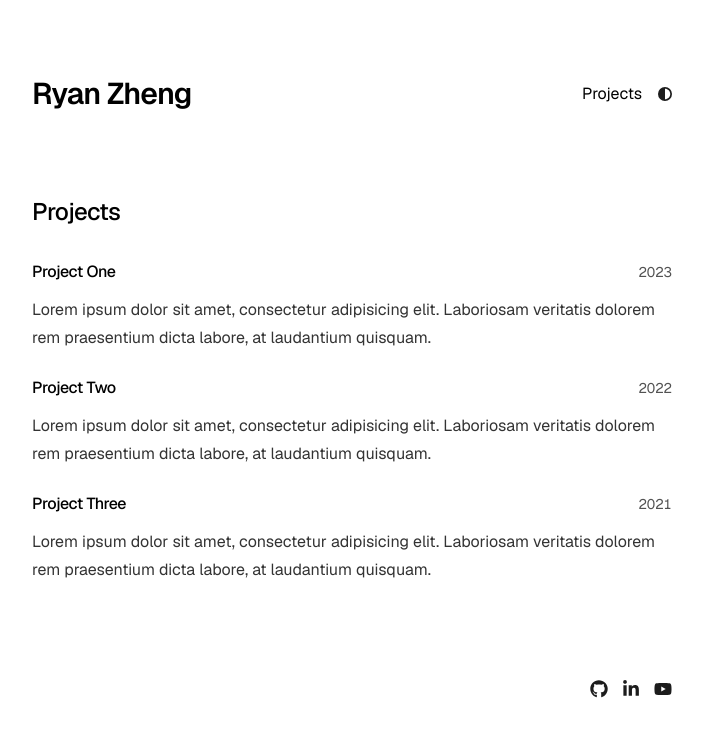
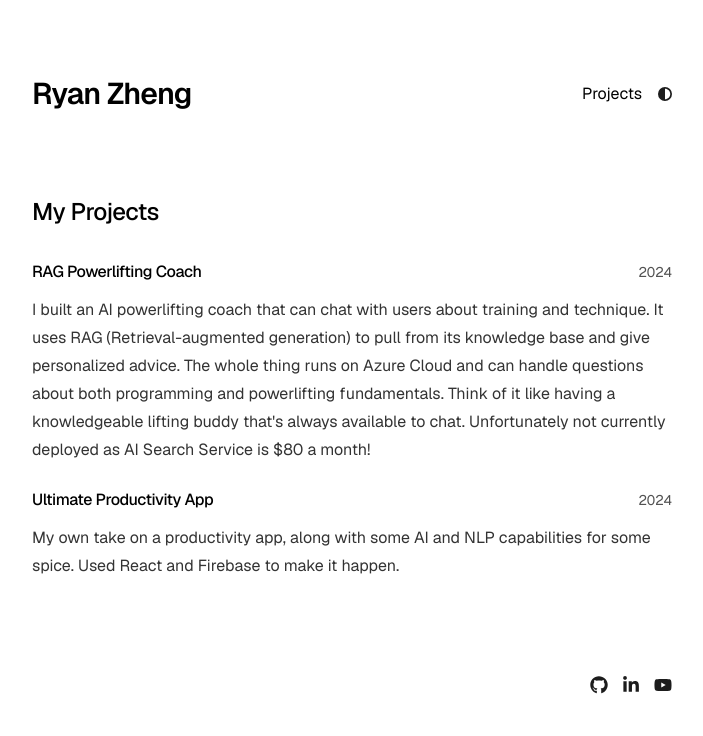
Before and after one commit to ryanjzheng/portfolio, a Next.js app: page /projects in a window 1280 px wide. Shown: the top 736 px of the page, without its empty margins (288-991 px from the left). Built offline with nearby package versions, Linux system fonts and the light colour scheme.

Commit message:
added projects

```diff
--- a/app/page.tsx
+++ b/app/page.tsx
@@ -17,17 +17,13 @@ export default function Page() {
       </a>
 
       <h1 className="mb-8 text-2xl font-medium tracking-tight">
-        Welcome to my digital plot of land ...
+        Welcome to my corner of the internet ...
       </h1>
 
       <div className="prose prose-neutral dark:prose-invert">
         <p>
-          Fourth year student at the University of Maryland studying computer science,
+          I'm a fourth year student at the University of Maryland studying computer science,
           with a deep passion for full stack software engineering.
-        </p>
-        <p>
-          When I'm not coding, you'll find me at the gym - I'm always eager to discuss
-          anything lifting-related, whether it's powerlifting or bodybuilding.
         </p>
         <p>
           Check out my projects and experience to see what I've been working on,
--- a/app/projects/page.tsx
+++ b/app/projects/page.tsx
@@ -10,7 +10,7 @@ export const metadata: Metadata = {
 export default function Projects() {
   return (
     <section>
-      <h1 className="mb-8 text-2xl font-medium tracking-tight">Projects</h1>
+      <h1 className="mb-8 text-2xl font-medium tracking-tight">My Projects</h1>
       <div className="space-y-6">
         {projects.map((project, index) => (
           <a
--- a/app/projects/project-data.tsx
+++ b/app/projects/project-data.tsx
@@ -7,24 +7,17 @@ export interface Project {
 
 export const projects: Project[] = [
   {
-    title: "Project One",
-    year: 2023,
+    title: "RAG Powerlifting Coach",
+    year: 2024,
     description:
-      "Lorem ipsum dolor sit amet, consectetur adipisicing elit. Laboriosam veritatis dolorem rem praesentium dicta labore, at laudantium quisquam.",
-    url: "https://example.com/",
+      "I built an AI powerlifting coach that can chat with users about training and technique. It uses RAG (Retrieval-augmented generation) to pull from its knowledge base and give personalized advice. The whole thing runs on Azure Cloud and can handle questions about both programming and powerlifting fundamentals. Think of it like having a knowledgeable lifting buddy that's always available to chat. Unfortunately not currently deployed as AI Search Service is $80 a month!",
+    url: "https://github.com/ryanjzheng/Le-Coach",
   },
   {
-    title: "Project Two",
-    year: 2022,
+    title: "Ultimate Productivity App",
+    year: 2024,
     description:
-      "Lorem ipsum dolor sit amet, consectetur adipisicing elit. Laboriosam veritatis dolorem rem praesentium dicta labore, at laudantium quisquam.",
-    url: "https://example.com/",
-  },
-  {
-    title: "Project Three",
-    year: 2021,
-    description:
-      "Lorem ipsum dolor sit amet, consectetur adipisicing elit. Laboriosam veritatis dolorem rem praesentium dicta labore, at laudantium quisquam.",
-    url: "https://example.com/",
+      "My own take on a productivity app, along with some AI and NLP capabilities for some spice. Used React and Firebase to make it happen. ",
+    url: "https://today-and-tomorrow-c40ef.web.app/",
   },
 ];
```
